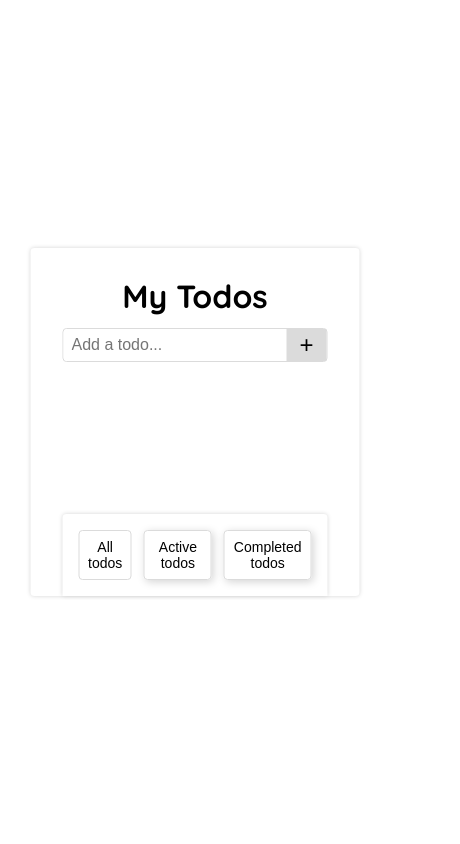
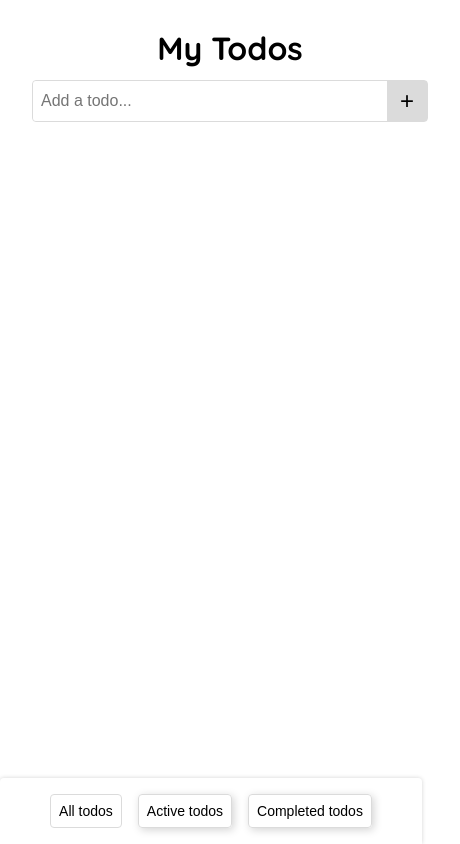
Before and after one commit to haneefsyedanywhere/TodoApp, a React (Create React App) app: page / in a window 390 px wide. Shown: the whole page, 460 px wide, since content can reach past the window. Built offline with nearby package versions, Linux system fonts and the light colour scheme; data requests are answered from the project's data file; the HTML template or start-up script is replaced by a standard one.

Commit message:
added mobile responsiveness

```diff
--- a/src/styles/helpers/_mixins.scss
+++ b/src/styles/helpers/_mixins.scss
@@ -0,0 +1,5 @@
+@mixin mobile-view {
+  @media screen and (max-width: 640px) {
+    @content;
+  }
+}
--- a/src/styles/layout/_addTodo.scss
+++ b/src/styles/layout/_addTodo.scss
@@ -1,7 +1,7 @@
 .add-todo {
   border: 1px solid $grey-100;
   border-radius: 4px;
-  height: 32px;
+  height: 40px;
 
   form {
     display: flex;
--- a/src/styles/layout/_common.scss
+++ b/src/styles/layout/_common.scss
@@ -1,9 +1,18 @@
 .container {
   max-width: 640px;
+  min-width: 460px;
   border-radius: 4px;
   box-shadow: 0px 0px 4px #d4d4d4;
   padding: 32px 32px 0;
+  box-sizing: border-box;
   @extend %centerer;
+  @include mobile-view {
+    width: 100vw;
+    height: 100vh;
+    box-shadow: none;
+    position: static;
+    transform: none;
+  }
 }
 
 .title {
--- a/src/styles/layout/_filters.scss
+++ b/src/styles/layout/_filters.scss
@@ -8,7 +8,14 @@
   justify-content: center;
   .btn-primary {
     &:not(:first-child) {
-      margin-left: 12px;
+      margin-left: 16px;
     }
   }
+  @include mobile-view {
+    position: fixed;
+    bottom: 0;
+    left: 0px;
+    width: 100%;
+    z-index: 10;
+  }
 }
--- a/src/styles/layout/_todos.scss
+++ b/src/styles/layout/_todos.scss
@@ -1,6 +1,6 @@
 .todo-list {
   margin-top: 24px;
-  min-height: 100px;
+  height: 300px;
   max-height: 340px;
   overflow: auto;
   padding: 4px;
```
